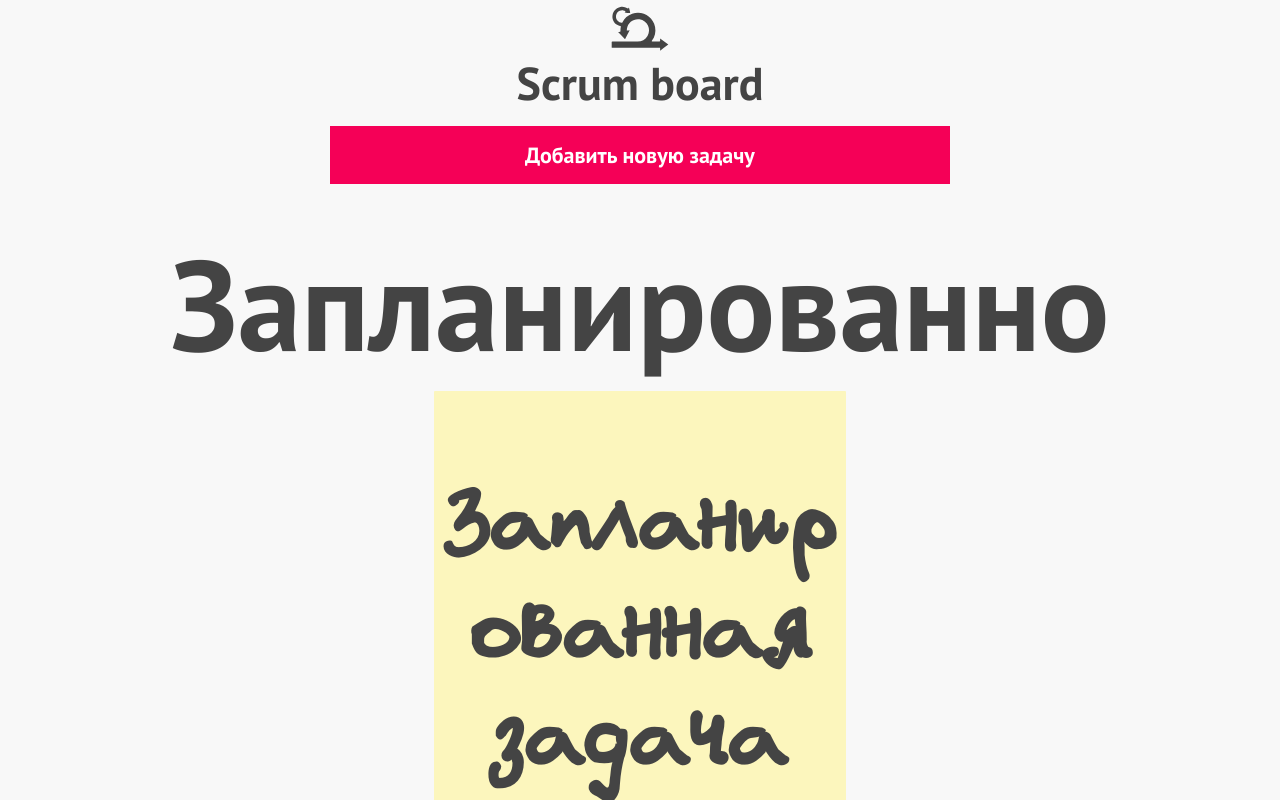
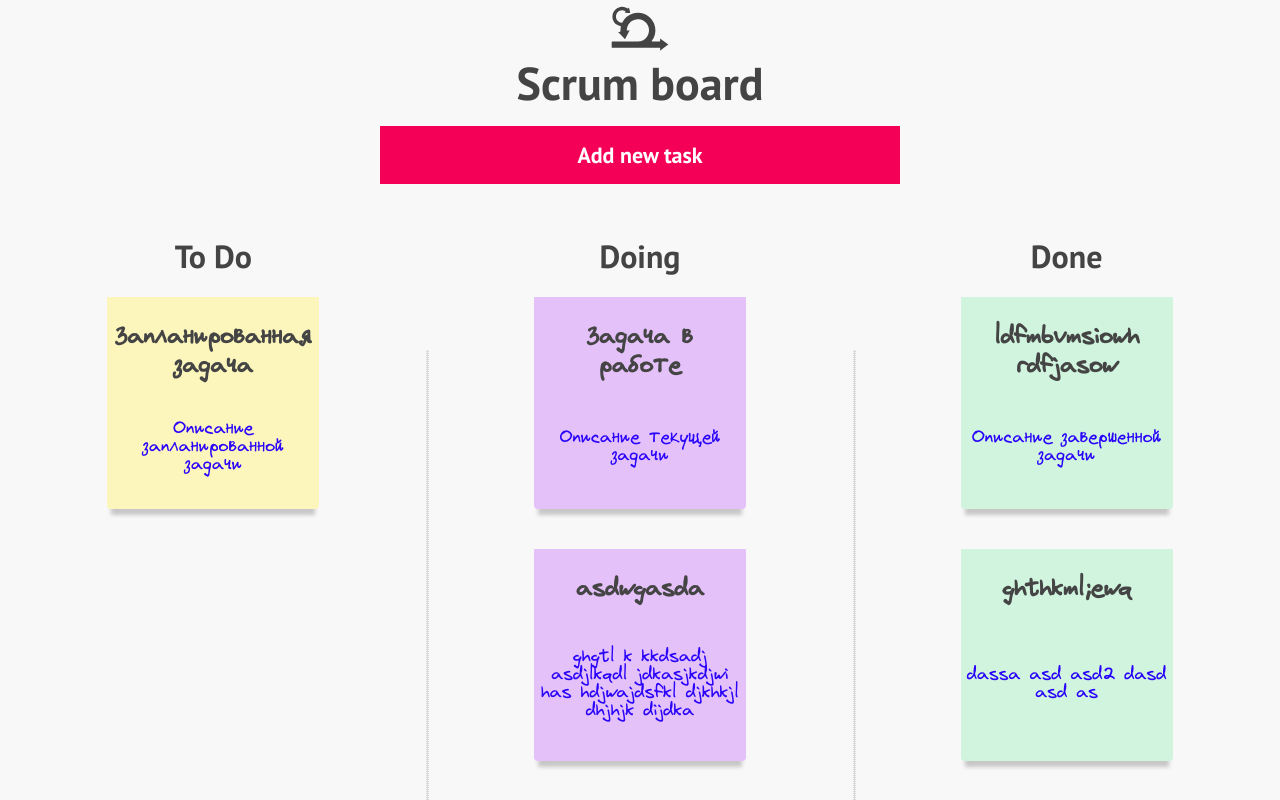
Before and after one commit to demetr1ss/scrum-board, a React (Create React App) app: page / in a window 1280 px wide. Shown: the top 800 px of the page. Built offline with nearby package versions, Linux system fonts and the light colour scheme.

Commit message:
Добавит адаптив для tablet + desktop

```diff
--- a/src/components/add-task-button/add-task-button.module.css
+++ b/src/components/add-task-button/add-task-button.module.css
@@ -5,7 +5,7 @@
   color: #ffffff;
   padding: 12px 18px;
   width: 90%;
-  max-width: 620px;
+  max-width: 520px;
   background: none;
   background-color: #f50057;
   border: 3px solid #f50057;
--- a/src/components/add-task-button/add-task-button.tsx
+++ b/src/components/add-task-button/add-task-button.tsx
@@ -3,7 +3,7 @@ import styles from './add-task-button.module.css';
 export default function AddTaskButton() {
   return (
     <button className={styles.button}>
-      Добавить новую задачу
+      Add new task
     </button>
   );
 }
--- a/src/components/footer/footer.module.css
+++ b/src/components/footer/footer.module.css
@@ -26,3 +26,15 @@
   width: 8vw;
   height: 8vw;
 }
+
+@media (min-width: 512px) {
+  .logo {
+    width: 36px;
+    height: 36px;
+  }
+
+  .list {
+    margin-top: 20px;
+    gap: 40px;
+  }
+}
--- a/src/components/footer/footer.tsx
+++ b/src/components/footer/footer.tsx
@@ -3,7 +3,6 @@ import styles from './footer.module.css';
 export default function Footer() {
   return (
     <footer className={styles.footer}>
-      <div className="footer__social social">
       <ul className={styles.list}>
         <li className="social__item">
           <a className={styles.link} href="https://vk.com/d_telitsyn" target="_blank" rel="noreferrer">
@@ -21,7 +20,6 @@ export default function Footer() {
           </a>
         </li>
       </ul>
-      </div>
     </footer>
   );
 }
--- a/src/components/main/main.module.css
+++ b/src/components/main/main.module.css
@@ -43,3 +43,40 @@
   list-style-type: none;
   padding: 0;
 }
+
+
+@media (min-width: 520px) {
+  .list {
+    display: grid;
+    gap: 20px;
+    grid-template-columns: 1fr 1fr 1fr;
+    margin-left: 10px;
+    margin-right: 10px;
+  }
+
+  .item {
+    padding-bottom: 20px;
+  }
+
+  .item:not(:last-child)::before {
+    position: absolute;
+    content: "";
+    height: 90%;
+    width: 1px;
+    top: 10%;
+    right: -0.8em;
+    left: auto;
+  }
+
+  .itemList {
+    display: flex;
+    gap: 20px;
+    flex-wrap: wrap;
+    justify-content: center;
+  }
+
+  .itemTitle {
+    font-size: 32px;
+    margin: 30px 0 30px;
+  }
+}
--- a/src/components/task/task.module.css
+++ b/src/components/task/task.module.css
@@ -38,4 +38,43 @@
   line-height: 100%;
   margin: auto 0;
   padding-bottom: 6vw;
+  color: #2903fa;
 }
+
+
+@media (min-width: 512px) {
+  .item {
+    margin-bottom: 20px;
+  }
+
+  .wrapper {
+    width: 25vw;
+    min-height: 25vw;
+  }
+
+  .title {
+    font-size: 3vw;
+    padding: 2.8vw 0;
+  }
+
+  .description {
+    font-size: 2vw;
+  }
+}
+
+@media (min-width: 1024px) {
+  .wrapper {
+    width: 200px;
+    min-height: 200px;
+  }
+
+  .title {
+    font-size: 24px;
+    padding: 20px 0;
+  }
+
+  .description {
+    font-size: 18px;
+    padding-bottom: 10px;
+  }
+}
--- a/src/consts/const.ts
+++ b/src/consts/const.ts
@@ -3,7 +3,7 @@ type RuTitleType = {
 }
 
 export const RuTitle: RuTitleType = {
-  scheduled: 'Запланированно',
-  current: 'В работе',
-  completed: 'Завершено'
+  scheduled: 'To Do',
+  current: 'Doing',
+  completed: 'Done'
 } as const;
--- a/src/mock.ts
+++ b/src/mock.ts
@@ -13,11 +13,31 @@ export const tasks: TasksType = {
   },
   {
     id: 2,
-    title: 'Задача в работе 2',
-    description: 'Описание текущей задачи 2'
+    title: 'asdwgasda',
+    description: 'ghgtl k kkdsadj asdjlkqdl jdkasjkdjwi has hdjwajdsfkl djkhkjl dhjhjk dijdka'
   }],
   completed: [{
     id: 1,
+    title: 'ldfmbvmsiowh rdfjasow',
+    description: 'Описание завершенной задачи'
+  },
+  {
+    id: 2,
+    title: 'ghthkml;ewq',
+    description: 'dassa asd asd2 dasd asd as'
+  },
+  {
+    id: 3,
+    title: '2fda 2das ghgf',
+    description: 'dasd12qdwdasdsadasdasdas'
+  },
+  {
+    id: 4,
+    title: 'Завершенная задача',
+    description: 'Описание завершенной задачи'
+  },
+  {
+    id: 5,
     title: 'Завершенная задача',
     description: 'Описание завершенной задачи'
   }]
```
Lines whose indentation alone changed are shown as unchanged.
